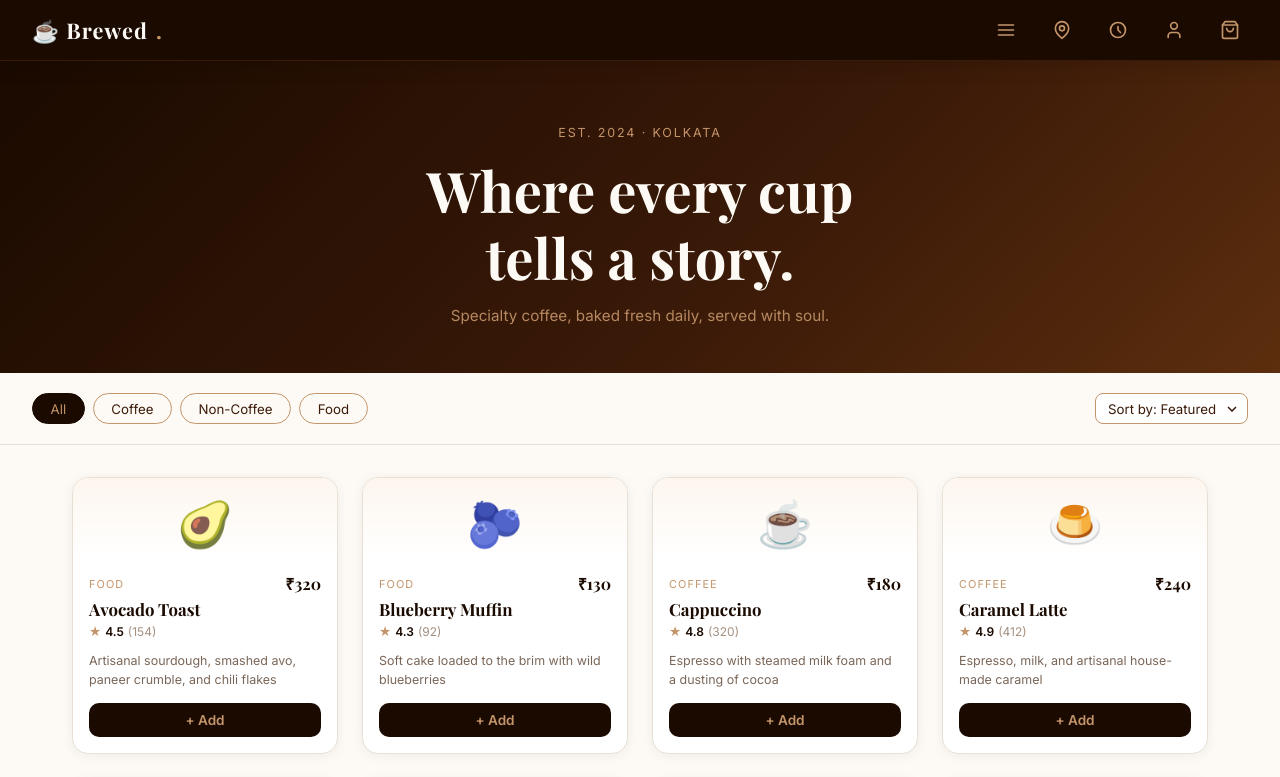
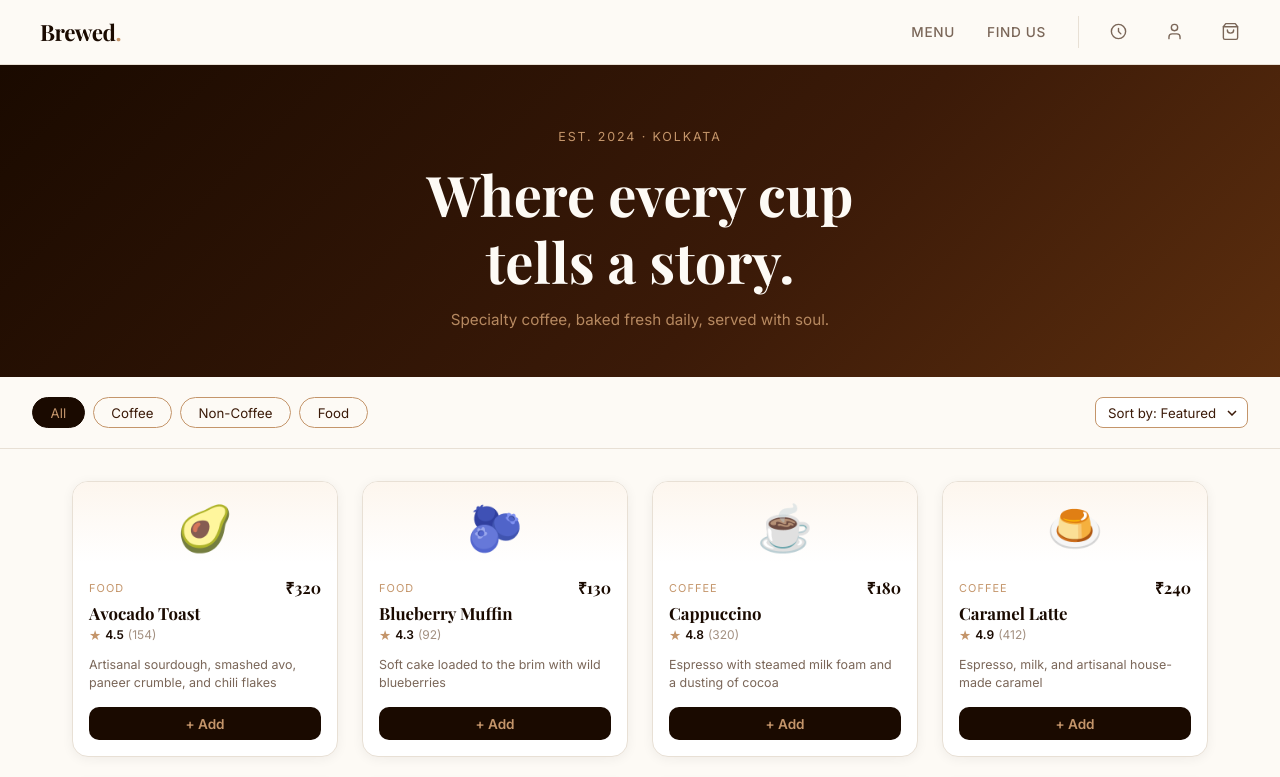
Before and after one commit to shalini222/Brewed, a React (Create React App) app: page / in a window 1280 px wide. Shown: the top 777 px of the page. Built offline with nearby package versions, Linux system fonts and the light colour scheme.

Commit message:
Update Navbar.jsx

```diff
--- a/src/components/Navbar.jsx
+++ b/src/components/Navbar.jsx
@@ -1,179 +1,195 @@
-import { useState } from "react";
 import { useCart } from "../context/CartContext";
 
-export default function Navbar() {
-  const { cart } = useCart();
+export default function Navbar({ setPage, currentPage }) {
+  const { cart = [] } = useCart();
 
-  // Calculate total items currently inside the shopping cart
-  const cartItemCount = cart ? cart.reduce((total, item) => total + (item.quantity || 1), 0) : 0;
+  // Calculate clean total items in the cart
+  const cartItemCount = cart.reduce((total, item) => total + (item.qty || 1), 0);
 
   return (
     <>
       <style>{`
-        .navbar {
+        .nav-container {
+          background: #FDFAF5; /* Soft, premium off-white canvas */
+          border-bottom: 1px solid #E8E0D5; /* Subtle earthy line border */
+          position: sticky;
+          top: 0;
+          z-index: 1000;
+          padding: 1rem 2.5rem;
           display: flex;
           justify-content: space-between;
           align-items: center;
-          background: #1A0A00; /* Deep rich espresso background */
-          padding: 0.75rem 2rem;
-          position: sticky;
-          top: 0;
-          z-index: 100;
-          border-bottom: 1px solid #3B1A08;
-          box-shadow: 0 4px 20px rgba(0, 0, 0, 0.15);
         }
 
-        .nav-logo {
+        .nav-brand {
+          font-family: 'Playfair Display', serif;
+          font-size: 1.4rem;
+          font-weight: 700;
+          color: #1A0A00;
+          background: none;
+          border: none;
+          cursor: pointer;
+          padding: 0;
+          letter-spacing: -0.02em;
+        }
+
+        .nav-brand span {
+          color: #C4956A;
+        }
+
+        .nav-links-group {
           display: flex;
           align-items: center;
-          gap: 0.5rem;
-          font-family: 'Playfair Display', serif;
-          font-size: 1.35rem;
-          font-weight: 700;
-          color: #FDFAF5;
-          text-decoration: none;
-          cursor: pointer;
-          letter-spacing: 0.05em;
+          gap: 2rem;
         }
 
-        .nav-logo span {
-          color: #C4956A; /* Warm caramel accent */
+        /* Sleek minimalist text navigation buttons */
+        .nav-text-link {
+          background: none;
+          border: none;
+          font-family: 'Inter', sans-serif;
+          font-size: 0.85rem;
+          font-weight: 500;
+          color: #7A6658; /* Muted taupe color */
+          cursor: pointer;
+          padding: 0.25rem 0;
+          letter-spacing: 0.05em;
+          text-transform: uppercase;
+          transition: color 0.2s ease;
+          position: relative;
         }
 
-        .nav-actions {
+        .nav-text-link:hover, .nav-text-link.active {
+          color: #1A0A00; /* Dark contrast accent on hover/active state */
+        }
+
+        /* Subtle underline effect for the active page view */
+        .nav-text-link.active::after {
+          content: '';
+          position: absolute;
+          bottom: -4px;
+          left: 0;
+          width: 100%;
+          height: 1.5px;
+          background: #C4956A;
+        }
+
+        .nav-utility-group {
           display: flex;
           align-items: center;
-          gap: 1.25rem;
+          gap: 1.5rem;
+          border-left: 1px solid #E8E0D5;
+          padding-left: 1.5rem;
         }
 
-        /* Sleek Minimalist Icon Buttons */
-        .nav-icon-btn {
-          background: transparent;
+        /* Pure minimalist outline icons */
+        .nav-utility-btn {
+          background: none;
           border: none;
-          color: #C4956A;
+          color: #7A6658;
           cursor: pointer;
-          padding: 0.5rem;
+          padding: 0.4rem;
           display: flex;
           align-items: center;
           justify-content: center;
-          border-radius: 50%;
-          transition: all 0.2s ease;
+          transition: color 0.2s ease;
           position: relative;
-          text-decoration: none;
         }
 
-        .nav-icon-btn:hover {
-          color: #FDFAF5;
-          background: rgba(196, 149, 106, 0.12);
-          transform: translateY(-1px);
+        .nav-utility-btn:hover {
+          color: #1A0A00;
         }
 
-        /* Dynamic Cart Badge */
-        .cart-badge {
-          position: absolute;
-          top: -2px;
-          right: -2px;
-          background: #C4956A;
-          color: #1A0A00;
+        /* Clean modern floating text cart badge */
+        .nav-cart-count {
           font-family: 'Inter', sans-serif;
-          font-size: 0.68rem;
-          font-weight: 700;
-          min-width: 16px;
-          height: 16px;
-          border-radius: 999px;
-          display: flex;
-          align-items: center;
-          justify-content: center;
-          padding: 0 4px;
-          border: 1.5px solid #1A0A00;
-        }
-
-        /* Tooltip style on hover for clarity */
-        .nav-icon-btn::after {
-          content: attr(data-tooltip);
-          position: absolute;
-          bottom: -32px;
-          left: 50%;
-          transform: translateX(-50%) scale(0.85);
-          background: #3B1A08;
-          color: #FDFAF5;
-          font-family: 'Inter', sans-serif;
-          font-size: 0.7rem;
-          padding: 0.25rem 0.5rem;
-          border-radius: 4px;
-          white-space: nowrap;
-          opacity: 0;
-          pointer-events: none;
-          transition: all 0.15s ease;
-          border: 1px solid #5C2E0E;
-        }
-
-        .nav-icon-btn:hover::after {
-          opacity: 1;
-          transform: translateX(-50%) scale(1);
+          font-size: 0.75rem;
+          font-weight: 600;
+          color: #C4956A;
+          margin-left: 0.25rem;
         }
 
         @media (max-width: 768px) {
-          .navbar {
-            padding: 0.75rem 1rem;
+          .nav-container {
+            padding: 1rem 1.5rem;
           }
-          .nav-actions {
-            gap: 0.75rem;
+          .nav-links-group {
+            gap: 1.25rem;
+          }
+          .nav-utility-group {
+            padding-left: 1rem;
+            gap: 1rem;
+          }
+          .hide-mobile {
+            display: none;
           }
         }
       `}</style>
 
-      <nav className="navbar">
-        {/* Logo brand configuration */}
-        <a href="#" className="nav-logo">
-          ☕ Brewed<span>.</span>
-        </a>
-
-        {/* Action icons row */}
-        <div className="nav-actions">
-
-          {/* 1. Menu Icon */}
-          <button className="nav-icon-btn" data-tooltip="View Menu">
-            <svg xmlns="http://www.w3.org/2000/svg" width="20" height="20" viewBox="0 0 24 24" fill="none" stroke="currentColor" strokeWidth="2" strokeLinecap="round" strokeLinejoin="round">
-              <path d="M3 12h18M3 6h18M3 18h18"/>
-            </svg>
+      <nav className="nav-container">
+        {/* Simple typography branding */}
+        <button className="nav-brand" onClick={() => setPage("menu")}>
+          Brewed<span>.</span>
         </button>
 
-          {/* 2. Store Locator Icon */}
-          <button className="nav-icon-btn" data-tooltip="Find a Café">
-            <svg xmlns="http://www.w3.org/2000/svg" width="20" height="20" viewBox="0 0 24 24" fill="none" stroke="currentColor" strokeWidth="2" strokeLinecap="round" strokeLinejoin="round">
-              <path d="M20 10c0 6-8 12-8 12s-8-6-8-12a8 8 0 0 1 16 0Z"/>
-              <circle cx="12" cy="10" r="3"/>
-            </svg>
+        {/* Navigation & Utility actions */}
+        <div style={{ display: "flex", alignItems: "center", gap: "2rem" }}>
+          <div className="nav-links-group">
+            <button
+              className={`nav-text-link ${currentPage === "menu" ? "active" : ""}`}
+              onClick={() => setPage("menu")}
+            >
+              Menu
             </button>
+            <button
+              className={`nav-text-link ${currentPage === "locator" ? "active" : ""}`}
+              onClick={() => setPage("locator")}
+            >
+              Find Us
+            </button>
+          </div>
 
-          {/* 3. Order History Icon */}
-          <button className="nav-icon-btn" data-tooltip="Order History">
-            <svg xmlns="http://www.w3.org/2000/svg" width="20" height="20" viewBox="0 0 24 24" fill="none" stroke="currentColor" strokeWidth="2" strokeLinecap="round" strokeLinejoin="round">
+          <div className="nav-utility-group">
+            {/* 1. Order History Button */}
+            <button
+              className="nav-utility-btn"
+              onClick={() => setPage("history")}
+              title="Order History"
+            >
+              <svg xmlns="http://www.w3.org/2000/svg" width="19" height="19" viewBox="0 0 24 24" fill="none" stroke="currentColor" strokeWidth="1.75" strokeLinecap="round" strokeLinejoin="round">
                 <path d="M12 8v4l3 3"/>
                 <circle cx="12" cy="12" r="9"/>
               </svg>
             </button>
 
-          {/* 4. Login / Profile Icon */}
-          <button className="nav-icon-btn" data-tooltip="Account">
-            <svg xmlns="http://www.w3.org/2000/svg" width="20" height="20" viewBox="0 0 24 24" fill="none" stroke="currentColor" strokeWidth="2" strokeLinecap="round" strokeLinejoin="round">
+            {/* 2. Login / Account Button */}
+            <button
+              className="nav-utility-btn"
+              onClick={() => setPage("login")}
+              title="Account"
+            >
+              <svg xmlns="http://www.w3.org/2000/svg" width="19" height="19" viewBox="0 0 24 24" fill="none" stroke="currentColor" strokeWidth="1.75" strokeLinecap="round" strokeLinejoin="round">
                 <path d="M19 21v-2a4 4 0 0 0-4-4H9a4 4 0 0 0-4 4v2"/>
                 <circle cx="12" cy="7" r="4"/>
               </svg>
             </button>
 
-          {/* 5. Cart Icon with Dynamic Count Badge */}
-          <button className="nav-icon-btn" data-tooltip="Shopping Cart">
-            <svg xmlns="http://www.w3.org/2000/svg" width="20" height="20" viewBox="0 0 24 24" fill="none" stroke="currentColor" strokeWidth="2" strokeLinecap="round" strokeLinejoin="round">
+            {/* 3. Shopping Cart Button */}
+            <button
+              className="nav-utility-btn"
+              onClick={() => setPage("cart")}
+              title="Cart"
+              style={{ paddingRight: 0 }}
+            >
+              <svg xmlns="http://www.w3.org/2000/svg" width="19" height="19" viewBox="0 0 24 24" fill="none" stroke="currentColor" strokeWidth="1.75" strokeLinecap="round" strokeLinejoin="round">
                 <path d="M6 2 3 6v14a2 2 0 0 0 2 2h14a2 2 0 0 0 2-2V6l-3-4Z"/>
                 <path d="M3 6h18M16 10a4 4 0 0 1-8 0"/>
               </svg>
               {cartItemCount > 0 && (
-              <div className="cart-badge">{cartItemCount}</div>
+                <span className="nav-cart-count">{cartItemCount}</span>
               )}
             </button>
-
+          </div>
         </div>
       </nav>
     </>
```
Lines whose indentation alone changed are shown as unchanged.
